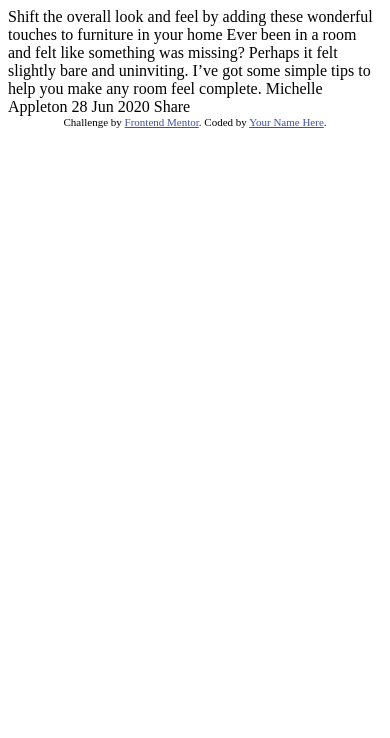
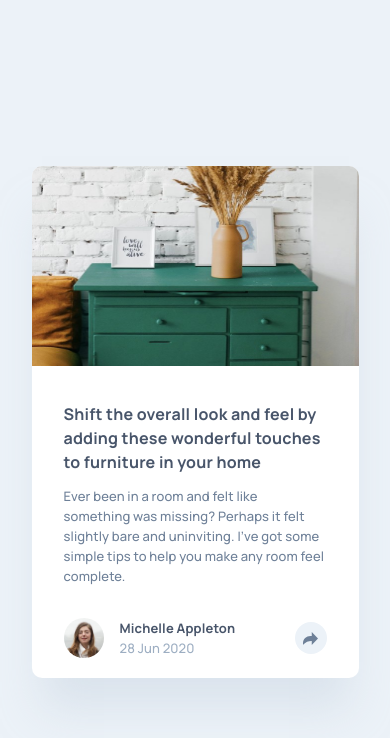
Before and after one commit to Franciscoj91/article-preview-component, a plain HTML site: page index.html in a window 390 px wide. Drawn offline with Linux system fonts and the light colour scheme.

Commit message:
feat: create elements and styles for the card
create the styles for mobile and desktop views

```diff
--- /dev/null
+++ b/assets/css/styles.css
@@ -0,0 +1,142 @@
+@import url('https://fonts.googleapis.com/css2?family=Manrope:wght@200..800&display=swap');
+
+:root{
+  --bg-primary: #ECF2F8;
+  --white: #FFF;
+  --titles-color: #48556A;
+  --text-color: #6E8098;
+  --secondary-text-color: #9DAEC2;
+  --shadow-color: #c9d5e180;
+}
+
+h2, p{
+  margin: 0;
+  padding: 0;
+}
+
+body{
+  margin: 0;
+  padding: 0;
+  font-size: 13px;
+  font-family: 'Manrope', sans-serif;
+  font-weight: 500;
+  line-height: 1.25rem;
+  letter-spacing: 0.008rem;
+  background-color: var(--bg-primary);
+  display: flex;
+  flex-direction: column;
+  align-items: center;
+  justify-content: center;
+  min-height: 100vh;
+  color: var(--text-color);
+}
+
+.card {
+  width: 327px;
+  height: 512px;
+  border-radius: 10px;
+  box-shadow: 0 40px 40px -10px var(--shadow-color);
+  background-color: var(--white);
+  display: flex;
+  flex-direction: column;
+}
+
+.card-img, .card-img img{
+  width: 100%;
+  height: 200px;
+  border-radius: 10px 10px 0 0;
+}
+
+.content{
+  padding:36px 32px 20px;
+}
+
+.content h2{
+  font-size: clamp(1rem, 0.912rem + 0.3756vw, 1.25rem);
+  font-weight: 700;
+  color: var(--titles-color);
+  letter-spacing: 0.2px;
+  line-height: 24px;
+}
+
+.content>p {
+  margin-top: 12px;
+
+}
+
+.card-footer{
+  margin-top: 32px;
+  display: flex;
+  justify-content: space-between;
+  align-items: center;
+}
+
+.author {
+  display: flex;
+  gap: 16px;
+  align-items: center;
+}
+
+.author-img, .author-img img{
+  width: 40px;
+  height: 40px;
+  border-radius: 50%;
+}
+
+.author-info p:first-child{
+  color: var(--titles-color);
+  font-weight: 700;
+}
+.author-info p:last-child{
+  color: var(--secondary-text-color);
+}
+
+.share-btn{
+  display: flex;
+  justify-content: center;
+  align-items: center;
+  border-radius: 50%;
+  width: 32px;
+  height: 32px;
+  background-color: var(--bg-primary);
+  border: 0;
+  padding: 0;
+}
+
+.share-btn svg{
+  fill: var(--text-color)
+}
+
+.share-btn:hover{
+  background-color: var(--text-color);
+}
+
+.share-btn:hover svg{
+  fill: var(--white);
+}
+
+.share-section{
+  display: none;
+}
+
+@media (min-width:75rem) {
+  .card {
+    width: 730px;
+    height: 280px;
+    flex-direction: row;
+  }
+
+  .card-img, .card-img img{
+    width: 285px;
+    height: 100%;
+    border-radius: 10px 0 0 10px;
+  }
+
+  .content{
+    padding: 32px 40px;
+  }
+
+  .card-footer{
+    margin-top: 20px;
+  }
+}
--- a/index.html
+++ b/index.html
@@ -1,36 +1,51 @@
 <!DOCTYPE html>
 <html lang="en">
+
 <head>
   <meta charset="UTF-8">
-  <meta name="viewport" content="width=device-width, initial-scale=1.0"> <!-- displays site properly based on user's device -->
+  <meta name="viewport" content="width=device-width, initial-scale=1.0">
+  <link rel="icon" type="image/png" sizes="32x32" href="./images/favicon-32x32.png">
+  <title>Frontend Mentor | Article preview component</title>
+  <link rel="stylesheet" href="./assets/css/styles.css">
+</head>
 
-  <link rel="icon" type="image/png" sizes="32x32" href="./images/favicon-32x32.png">
-
-  <title>Frontend Mentor | Article preview component</title>
-
-  <!-- Feel free to remove these styles or customise in your own stylesheet 👍 -->
-  <style>
-    .attribution { font-size: 11px; text-align: center; }
-    .attribution a { color: hsl(228, 45%, 44%); }
-  </style>
-</head>
 <body>
 
-  Shift the overall look and feel by adding these wonderful
-  touches to furniture in your home
+  <main class="card">
+    <div class="card-img">
+      <img src="./assets/images/drawers.jpg" alt="drawers images">
+    </div>
+    <section class="content">
+      <h2>Shift the overall look and feel by adding these wonderful touches to furniture in your home</h2>
+      <p>Ever been in a room and felt like something was missing? Perhaps it felt slightly bare and uninviting. I’ve got
+        some simple tips to help you make any room feel complete.</p>
+      <div class="card-footer">
+        <div class="author">
+          <div class="author-img">
+            <img src="./assets/images/avatar-michelle.jpg" alt="user avatar">
+          </div>
+          <div class="author-info">
+            <p>Michelle Appleton</p>
+            <p>28 Jun 2020</p>
+          </div>
+        </div>
+        <button class="share-btn">
+          <svg xmlns="http://www.w3.org/2000/svg" width="15" height="13"><path  d="M15 6.495L8.766.014V3.88H7.441C3.33 3.88 0 7.039 0 10.936v2.049l.589-.612C2.59 10.294 5.422 9.11 8.39 9.11h.375v3.867L15 6.495z"/></svg>
+        </button>
+      </div>
+    </section>
+    <section class="share-section">
+      <p>SHARE</p>
+      <div class="social-media">
+        <img src="./assets/images/icon-facebook.svg" alt="facebook icon">
+        <img src="./assets/images/icon-twitter.svg" alt="twitter icon">
+        <img src="./assets/images/icon-pinterest.svg" alt="pinterest icon">
+      </div>
+      <button class="share-btn">
+        <svg xmlns="http://www.w3.org/2000/svg" width="15" height="13"><path fill="#6E8098" d="M15 6.495L8.766.014V3.88H7.441C3.33 3.88 0 7.039 0 10.936v2.049l.589-.612C2.59 10.294 5.422 9.11 8.39 9.11h.375v3.867L15 6.495z"/></svg>
+      </button>
+    </section>
+  </main>
+</body>
 
-  Ever been in a room and felt like something was missing? Perhaps
-  it felt slightly bare and uninviting. I’ve got some simple tips
-  to help you make any room feel complete.
-
-  Michelle Appleton
-  28 Jun 2020
-
-  Share
-
-  <div class="attribution">
-    Challenge by <a href="https://www.frontendmentor.io?ref=challenge" target="_blank">Frontend Mentor</a>.
-    Coded by <a href="#">Your Name Here</a>.
-  </div>
-</body>
 </html>
```
